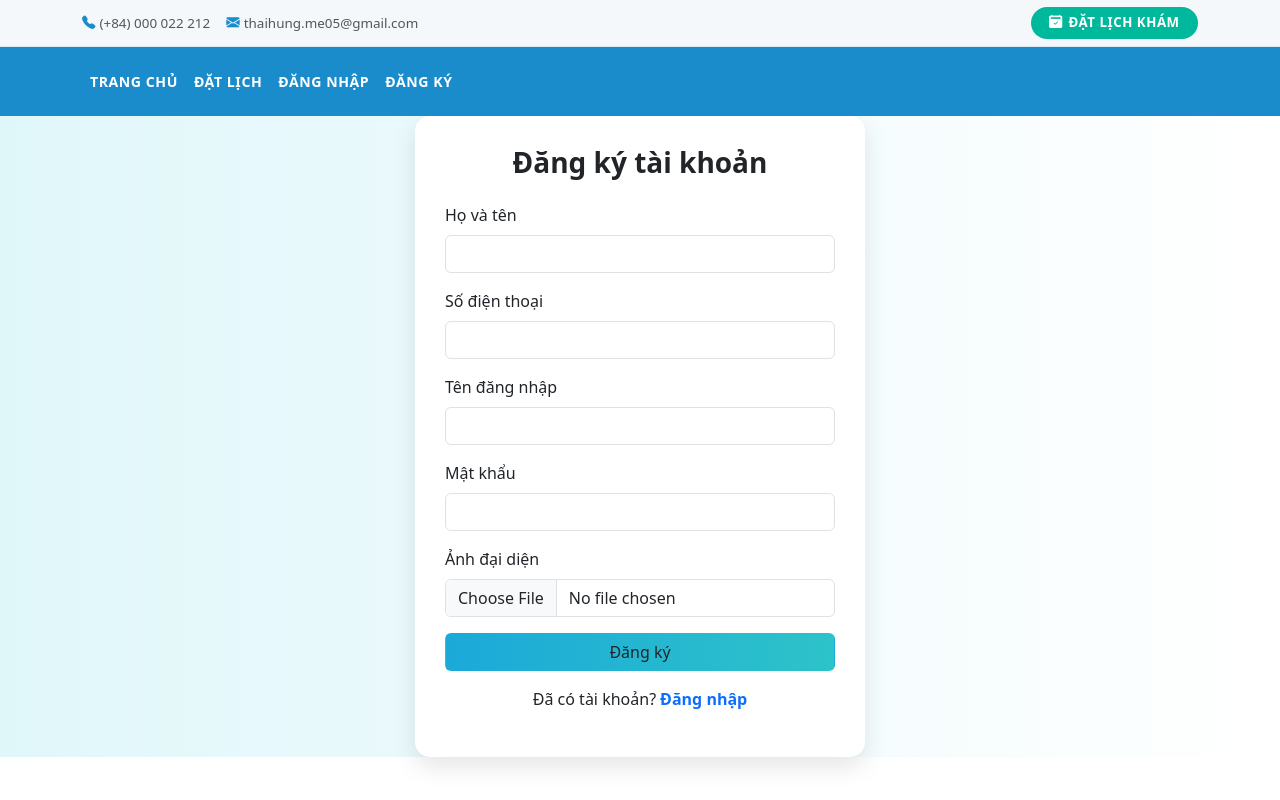
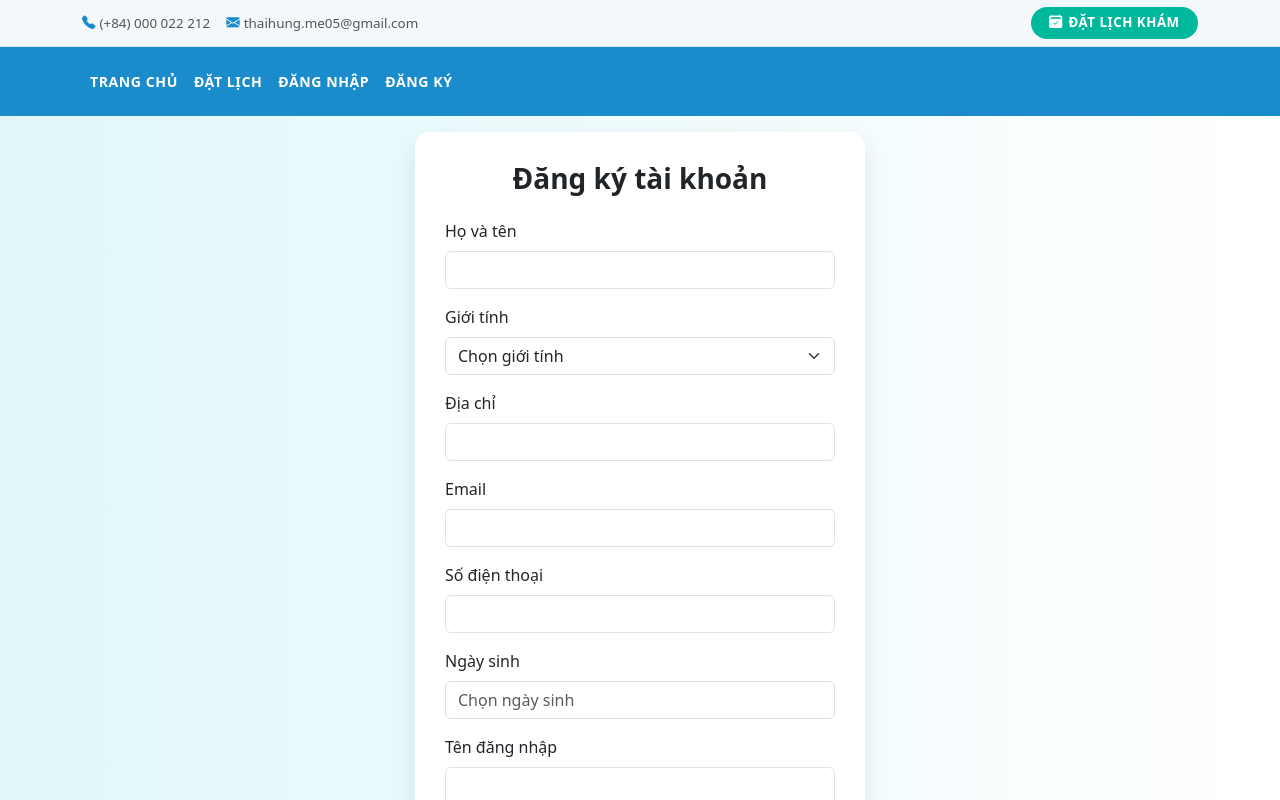
Before and after one commit to thaihung05/Polyclinic_Project, a React (Create React App) app in the folder polyclinic-web/: page /register in a window 1280 px wide. Shown: the top 800 px of the page. Built offline with nearby package versions, Linux system fonts and the light colour scheme.

Commit message:
Thêm thông tin đầy đủ để nhập trong giao diện register và đăng kí thành công.

```diff
--- a/polyclinic-web/package.json
+++ b/polyclinic-web/package.json
@@ -12,11 +12,13 @@
     "bootstrap-icons": "^1.13.1",
     "react": "^19.2.5",
     "react-bootstrap": "^2.10.10",
+    "react-calendar": "^6.0.1",
     "react-dom": "^19.2.5",
     "react-router-dom": "^6.30.3",
     "react-scripts": "5.0.1",
     "sweetalert2": "^11.26.24",
-    "web-vitals": "^2.1.0"
+    "web-vitals": "^2.1.0",
+    "yarn": "^1.22.22"
   },
   "scripts": {
     "start": "react-scripts start",
--- a/polyclinic-web/src/screens/User/Register.js
+++ b/polyclinic-web/src/screens/User/Register.js
@@ -6,6 +6,9 @@ import Apis, { endpoints } from "../../configs/Api";
 import Swal from "sweetalert2";
 import "./user.css";
 import "../../styles/base.css";
+import { Button, Form } from "react-bootstrap";
+import Calendar from "react-calendar";
+import "react-calendar/dist/Calendar.css";
 
 const Register = () => {
     const nav = useNavigate();
@@ -15,10 +18,17 @@ const Register = () => {
         phone: "",
         username: "",
         password: "",
+        confirmPassword:"",
+        email:"",
+        gender:"",
+        dateOfBirth:"",
+        address:"",
         avatar: null
     });
 
     const [loading, setLoading] = useState(false);
+    const [dobDate, setDobDate] = useState(null);
+    const [showCalendar, setShowCalendar] = useState(false);
 
     const change = (e) => {
         const { name, value, files } = e.target;
@@ -29,8 +39,21 @@ const Register = () => {
             setUser({ ...user, [name]: value });
     };
 
+    const onDobChange = (date) => {
+        setDobDate(date);
+        const d = String(date.getDate()).padStart(2, "0");
+        const m = String(date.getMonth() + 1).padStart(2, "0");
+        const y = date.getFullYear();
+        setUser({ ...user, dateOfBirth: `${d}-${m}-${y}` });
+        setShowCalendar(false);
+    };
+
     const register = async (e) => {
         e.preventDefault();
+        if (user.password !== user.confirmPassword) {
+            Swal.fire({ icon: "warning", title: "Mật khẩu không khớp!" });
+            return;
+        }
         setLoading(true);
 
         try {
@@ -39,6 +62,11 @@ const Register = () => {
             form.append("phone", user.phone);
             form.append("username", user.username);
             form.append("password", user.password);
+            form.append("confirmPassword", user.confirmPassword);
+            form.append("email", user.email);
+            form.append("gender", user.gender);
+            form.append("address", user.address);
+            form.append("dateOfBirth", user.dateOfBirth);
 
             if (user.avatar)
                 form.append("avatar", user.avatar);
@@ -71,18 +99,77 @@ const Register = () => {
         <>
             <Header />
                 <main className="register-wrapper d-flex justify-content-center align-items-center">
-                    <div className="register-card">
+                    <div className="register-card mt-3 mb-3">
                         <h3 className="text-center fw-bold mb-4">Đăng ký tài khoản</h3>
 
-                        <form onSubmit={register}>
+                        <Form onSubmit={register}>
                             <div className="mb-3">
                                 <label className="form-label">Họ và tên</label>
                                 <input type="text" name="name" className="form-control input-custom" required onChange={change} />
                             </div>
 
                             <div className="mb-3">
+                                <label className="form-label">Giới tính</label>
+                                <Form.Select name="gender" onChange={change} required>
+                                    <option value="">Chọn giới tính</option>
+                                    <option value="MALE">Nam</option>
+                                    <option value="FEMALE">Nữ</option>
+                                    <option value="OTHER">Khác</option>
+                                </Form.Select>
+                            </div>
+
+
+                            <div className="mb-3">
+                                <label className="form-label">Địa chỉ</label>
+                                <input type="text" name="address" className="form-control input-custom" required onChange={change} />
+                            </div>
+
+                            <div className="mb-3">
+                                <label className="form-label">Email</label>
+                                <input type="text" name="email" className="form-control input-custom" required onChange={change} />
+                            </div>
+
+                            <div className="mb-3">
                                 <label className="form-label">Số điện thoại</label>
                                 <input type="text" name="phone" className="form-control input-custom" required onChange={change} />
+                            </div>
+
+                            {/* <div className="mb-3">
+                                <label className="form-label">Ngày sinh</label>
+                                <div>
+                                    <Calendar onChange={onDobChange} value={dobDate} maxDate={new Date()} />
+                                </div>
+                            </div> */}
+
+                            <div className="mb-3" style={{ position: "relative" }}>
+                                <label className="form-label">Ngày sinh</label>
+                                <input
+                                    type="text"
+                                    readOnly
+                                    className="form-control input-custom"
+                                    placeholder="Chọn ngày sinh"
+                                    value={dobDate ? dobDate.toLocaleDateString("vi-VN") : ""}
+                                    onClick={() => setShowCalendar(!showCalendar)}
+                                    style={{ cursor: "pointer" }}
+                                />
+                                {showCalendar && (
+                                    <div style={{
+                                        position: "absolute",
+                                        zIndex: 999,
+                                        top: "100%",
+                                        left: 0,
+                                        boxShadow: "0 4px 16px rgba(0,0,0,0.15)",
+                                        borderRadius: "8px",
+                                        overflow: "hidden",
+                                        background: "#fff"
+                                    }}>
+                                        <Calendar
+                                            onChange={onDobChange}
+                                            value={dobDate}
+                                            maxDate={new Date()}
+                                        />
+                                    </div>
+                                )}
                             </div>
 
                             <div className="mb-3">
@@ -96,14 +183,19 @@ const Register = () => {
                             </div>
 
                             <div className="mb-3">
+                                <label className="form-label">Nhập lại mật khẩu</label>
+                                <input type="password" name="confirmPassword" className="form-control input-custom" required onChange={change} />
+                            </div>
+
+                            <div className="mb-3">
                                 <label className="form-label">Ảnh đại diện</label>
                                 <input type="file" name="avatar" className="form-control input-custom" onChange={change} />
                             </div>
 
-                            <button type="submit" className="btn btn-register w-100" disabled={loading}>
+                            <Button type="submit" className="btn btn-register w-100" disabled={loading}>
                                 {loading ? "Đang đăng ký..." : "Đăng ký"}
-                            </button>
-                        </form>
+                            </Button>
+                        </Form>
 
                         <p className="text-center mt-3">
                             Đã có tài khoản?
```
Also changed, not shown: 2 other files (tests, documents, lock files or other folders).
